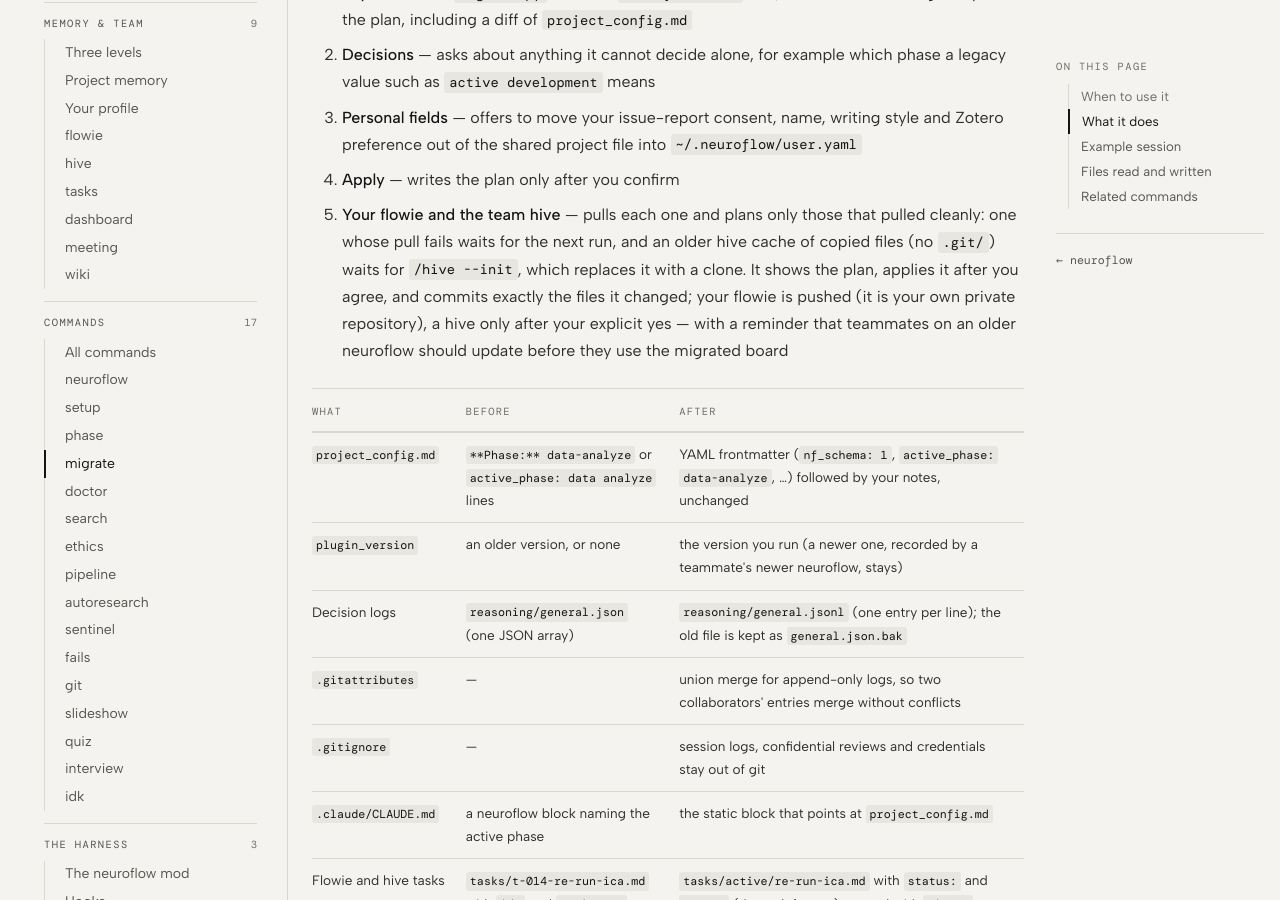
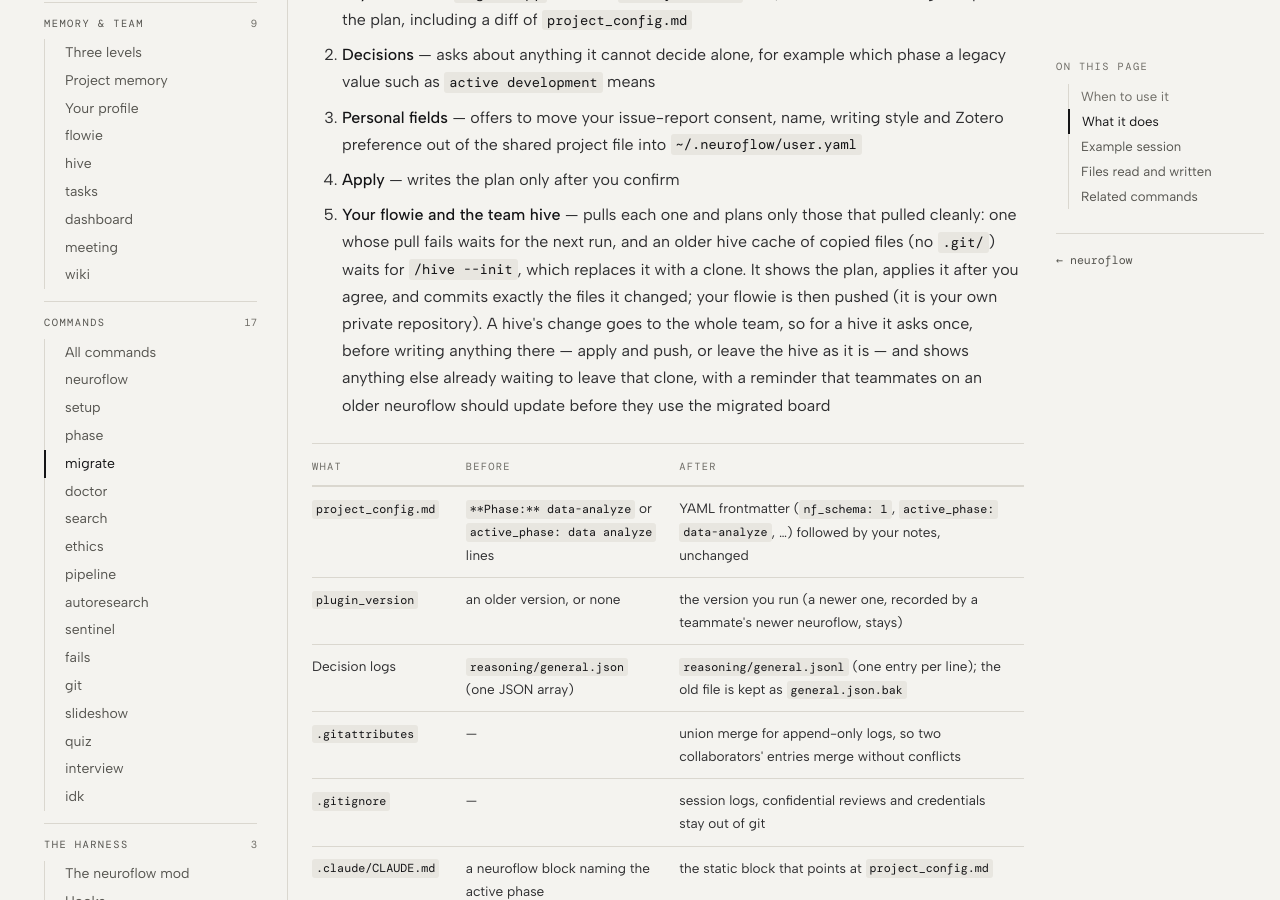
Before and after one commit to stanislavjiricek/neuroflow, an MkDocs documentation site: the page built from docs/commands/migrate.md, in a window 1280 px wide and 900 px high, scrolled down 1001 px. Built offline with MkDocs 1.6.1 and Material for MkDocs 9.7.7, drawn with Linux system fonts in a browser that asks for light colours; some web fonts are replaced; comment, search, counter and statistics services are not loaded.

Commit message:
fix(migrate): a hive is written only when the person agrees to push it
Step 5 asked about the hive push after the migration commit existed, so a no
left a commit that restructures the team's board in the clone, where the next
confirmed hive push (/tasks, /hive --ideas) sent it along and the silent pull
at every command start stopped on conflicts. Applying and pushing a hive is now
one decision, asked before anything is written, showing everything already
waiting in that clone. A failed pull or push offers to undo the local commit.
Step 5 gets its own exit-code actions instead of Step 1's. Every hive push
(phase-hive) shows everything ahead of upstream, not only the newest commit.

Co-Authored-By: Claude Opus 5.5 <noreply@anthropic.com>

```diff
--- a/docs/commands/migrate.md
+++ b/docs/commands/migrate.md
@@ -24,7 +24,7 @@ title: /migrate
 2. **Decisions** — asks about anything it cannot decide alone, for example which phase a legacy value such as `active development` means
 3. **Personal fields** — offers to move your issue-report consent, name, writing style and Zotero preference out of the shared project file into `~/.neuroflow/user.yaml`
 4. **Apply** — writes the plan only after you confirm
-5. **Your flowie and the team hive** — pulls each one and plans only those that pulled cleanly: one whose pull fails waits for the next run, and an older hive cache of copied files (no `.git/`) waits for `/hive --init`, which replaces it with a clone. It shows the plan, applies it after you agree, and commits exactly the files it changed; your flowie is pushed (it is your own private repository), a hive only after your explicit yes — with a reminder that teammates on an older neuroflow should update before they use the migrated board
+5. **Your flowie and the team hive** — pulls each one and plans only those that pulled cleanly: one whose pull fails waits for the next run, and an older hive cache of copied files (no `.git/`) waits for `/hive --init`, which replaces it with a clone. It shows the plan, applies it after you agree, and commits exactly the files it changed; your flowie is then pushed (it is your own private repository). A hive's change goes to the whole team, so for a hive it asks once, before writing anything there — apply and push, or leave the hive as it is — and shows anything else already waiting to leave that clone, with a reminder that teammates on an older neuroflow should update before they use the migrated board
 
 | What | Before | After |
 |---|---|---|
```
Also changed, not shown: commands/migrate.md (+8 -6 lines), skills/phase-hive/SKILL.md (+1 -1 lines).
